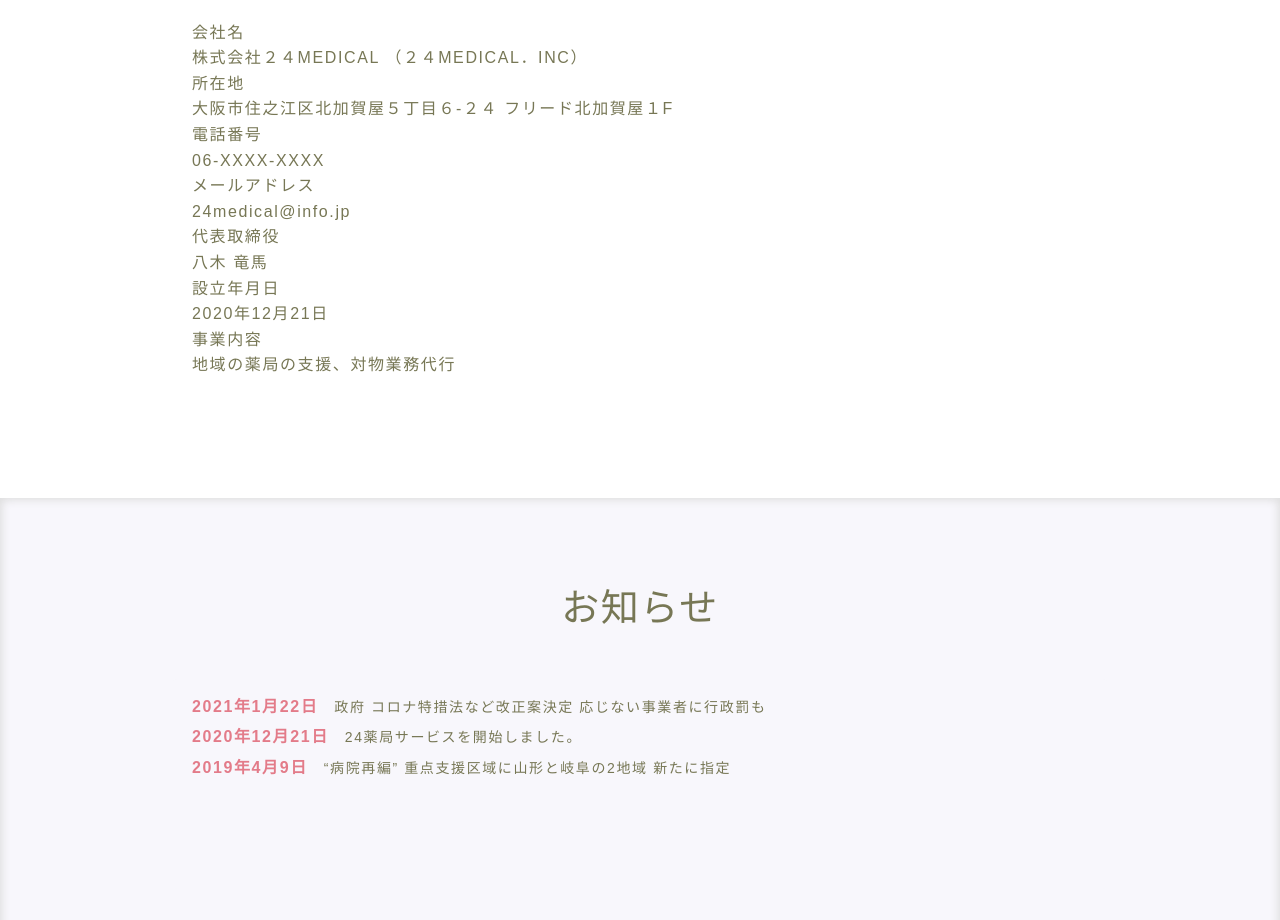
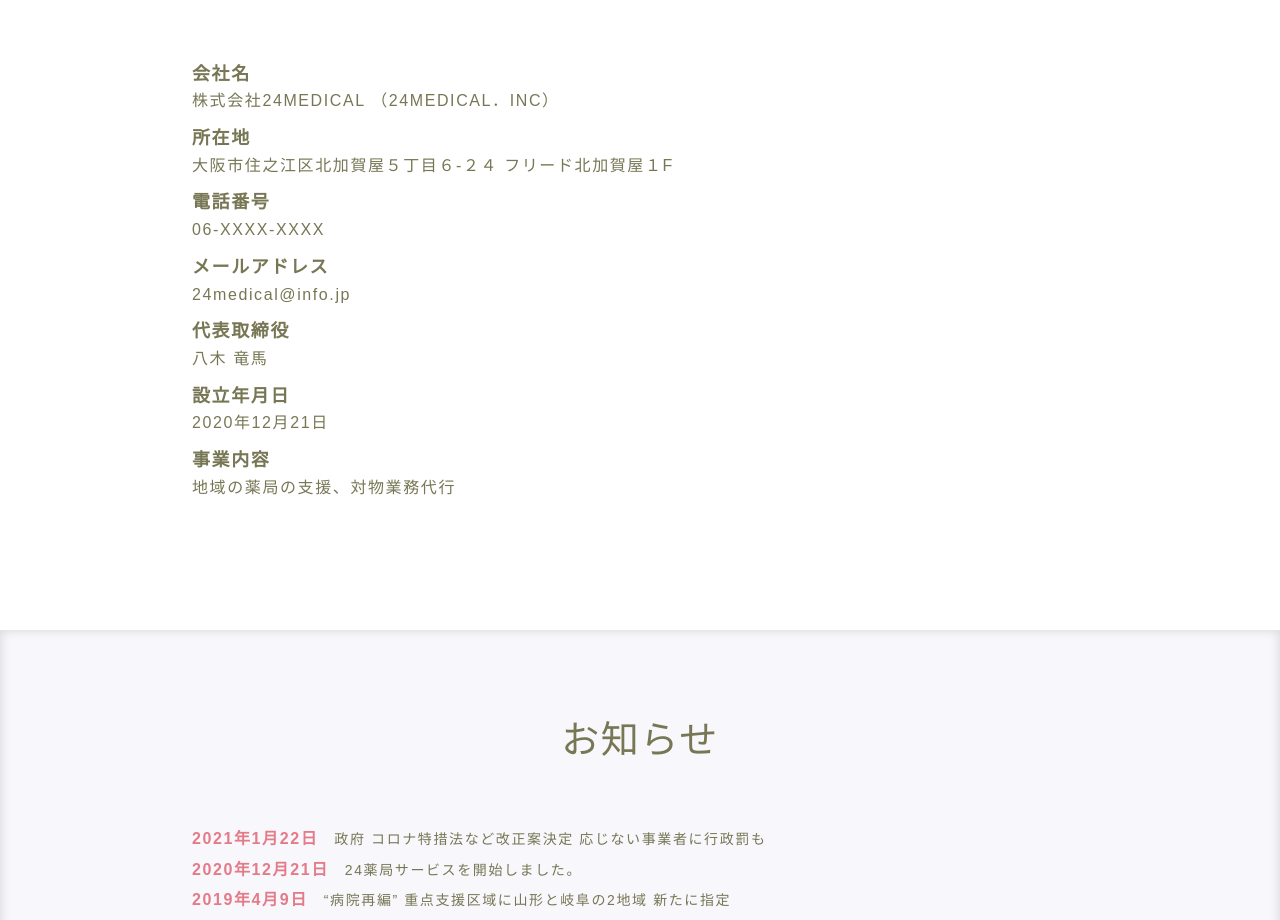
Before and after one commit to khosokawa0716/24medical, a website: page index.html in a window 1280 px wide. Shown: the part 1880-2800 px from the top of the page. Drawn offline with nearby package versions, Linux system fonts and the light colour scheme.

Commit message:
採用情報の追記など

```diff
--- a/index.html
+++ b/index.html
@@ -32,6 +32,9 @@
           </li>
           <li class="c-menu__item js-toggle-sp-menu-item">
             <a href="#contact" class="c-menu__link">お問い合わせ</a>
+					</li>
+					<li class="c-menu__item js-toggle-sp-menu-item">
+            <a href="#recruit" class="c-menu__link">採用情報</a>
           </li>
         </ul>
       </nav>
@@ -73,7 +76,7 @@
             <div
               class="c-panel c-panel__border c-panel__cource c-panel__active"
             >
-              <span class="c-panel__badge"> オス<br />スメ </span>
+              <!-- <span class="c-panel__badge"> オス<br />スメ </span> -->
               <div class="c-panel__head">
                 <span class="u-ft-corp u-ft-l">24薬局</span>
               </div>
@@ -119,23 +122,22 @@
         <div class="l-container__body p-company-overview">
           <dl>
             <dt class="p-company-overview__term">会社名</dt>
-            <dd>株式会社２４MEDICAL （２４MEDICAL．INC）</dd>
+            <dd class="p-company-overview__description">株式会社24MEDICAL （24MEDICAL．INC）</dd>
             <dt class="p-company-overview__term">所在地</dt>
-            <dd>大阪市住之江区北加賀屋５丁目６-２４ フリード北加賀屋１F</dd>
+            <dd class="p-company-overview__description">大阪市住之江区北加賀屋５丁目６-２４ フリード北加賀屋１F</dd>
             <dt class="p-company-overview__term">電話番号</dt>
-            <dd>06-XXXX-XXXX</dd>
+            <dd class="p-company-overview__description">06-XXXX-XXXX</dd>
             <dt class="p-company-overview__term">メールアドレス</dt>
-            <dd>24medical@info.jp</dd>
+            <dd class="p-company-overview__description">24medical@info.jp</dd>
             <dt class="p-company-overview__term">代表取締役</dt>
-            <dd>八木 竜馬</dd>
+            <dd class="p-company-overview__description">八木 竜馬</dd>
             <dt class="p-company-overview__term">設立年月日</dt>
-            <dd>2020年12月21日</dd>
+            <dd class="p-company-overview__description">2020年12月21日</dd>
             <dt class="p-company-overview__term">事業内容</dt>
-            <dd>地域の薬局の支援、対物業務代行</dd>
+            <dd class="p-company-overview__description">地域の薬局の支援、対物業務代行</dd>
           </dl>
         </div>
       </section>
-
       <section class="l-container u-bgColor__project u-box-shadow" id="cource">
         <h2 class="l-container__title"><span>お知らせ</span></h2>
         <div class="l-container__body">
@@ -196,6 +198,12 @@
           </form>
         </div>
         <a href="./privacy.html">プライバシーポリシー</a>
+			</section>
+			<section class="l-container u-bgColor__project u-box-shadow" id="recruit">
+        <h2 class="l-container__title"><span>採用情報</span></h2>
+        <div class="l-container__body">
+          <p class="p-news">現在採用は行っておりません。</p>
+        </div>
       </section>
     </main>
 
--- a/scss/object/component/_menu.scss
+++ b/scss/object/component/_menu.scss
@@ -5,7 +5,7 @@
 .c-menu {
   display: flex;
   align-items: center;
-  font-size: $font-size_xl;
+  font-size: $font-size_l;
   &__item {
     margin-right: $space_xl;
   }
--- a/scss/object/project/_company-overview.scss
+++ b/scss/object/project/_company-overview.scss
@@ -4,4 +4,14 @@
 .p-company-overview {
   width: 70%;
   margin: 0 auto;
+  padding-top: 40px;
+
+  &__term {
+    font-weight: bold;
+    font-size: $font-size_l;
+  }
+
+  &__description {
+    margin-bottom: 10px;
+  }
 }
--- a/scss/object/project/_news.scss
+++ b/scss/object/project/_news.scss
@@ -3,7 +3,6 @@
 // ==================================
 .p-news {
   width: 70%;
-  height: 180px;
   overflow-y: scroll;
   margin: 0 auto;
   border-radius: 5px;
```
Also changed, not shown: README.md, css/app.css.
